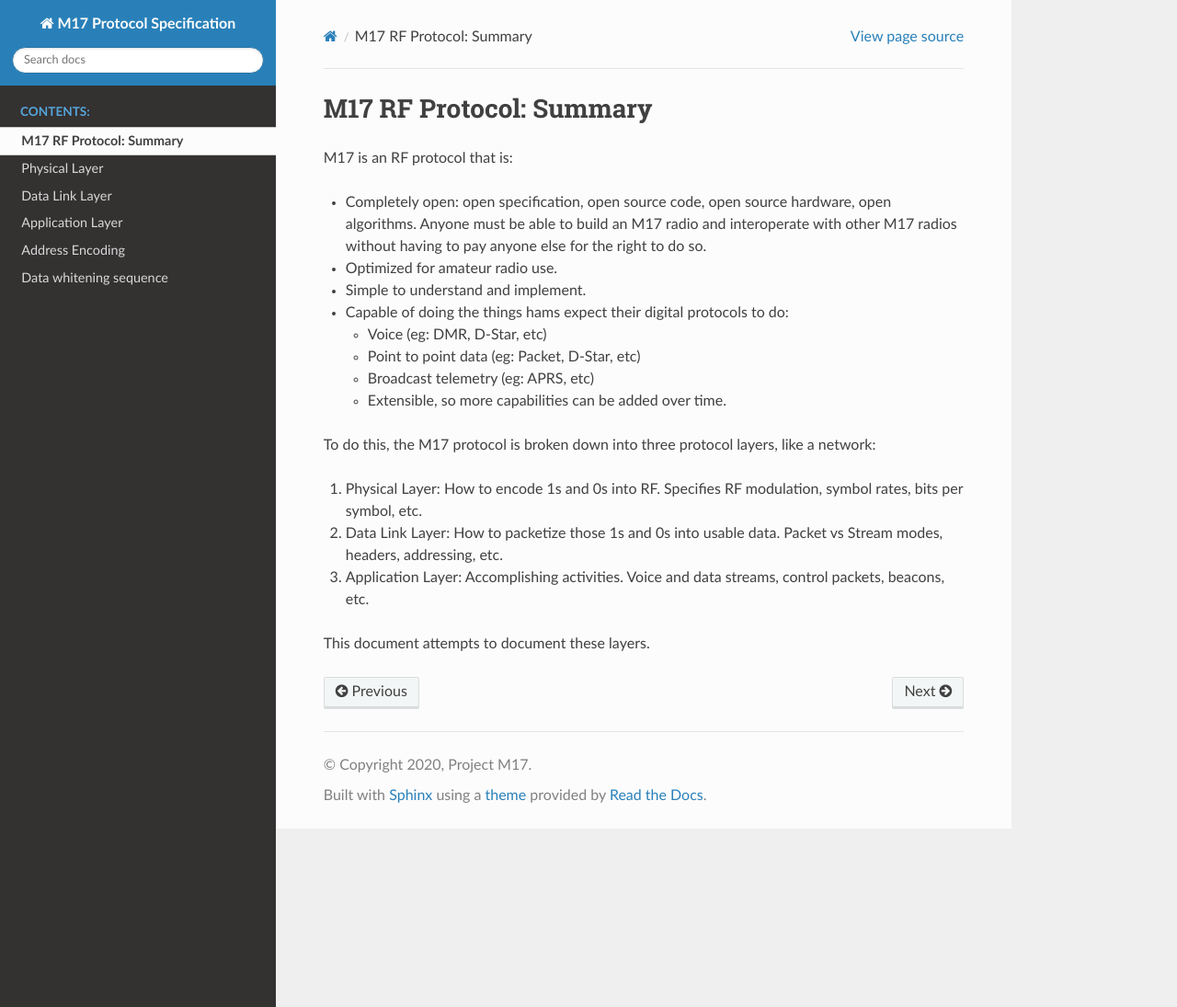
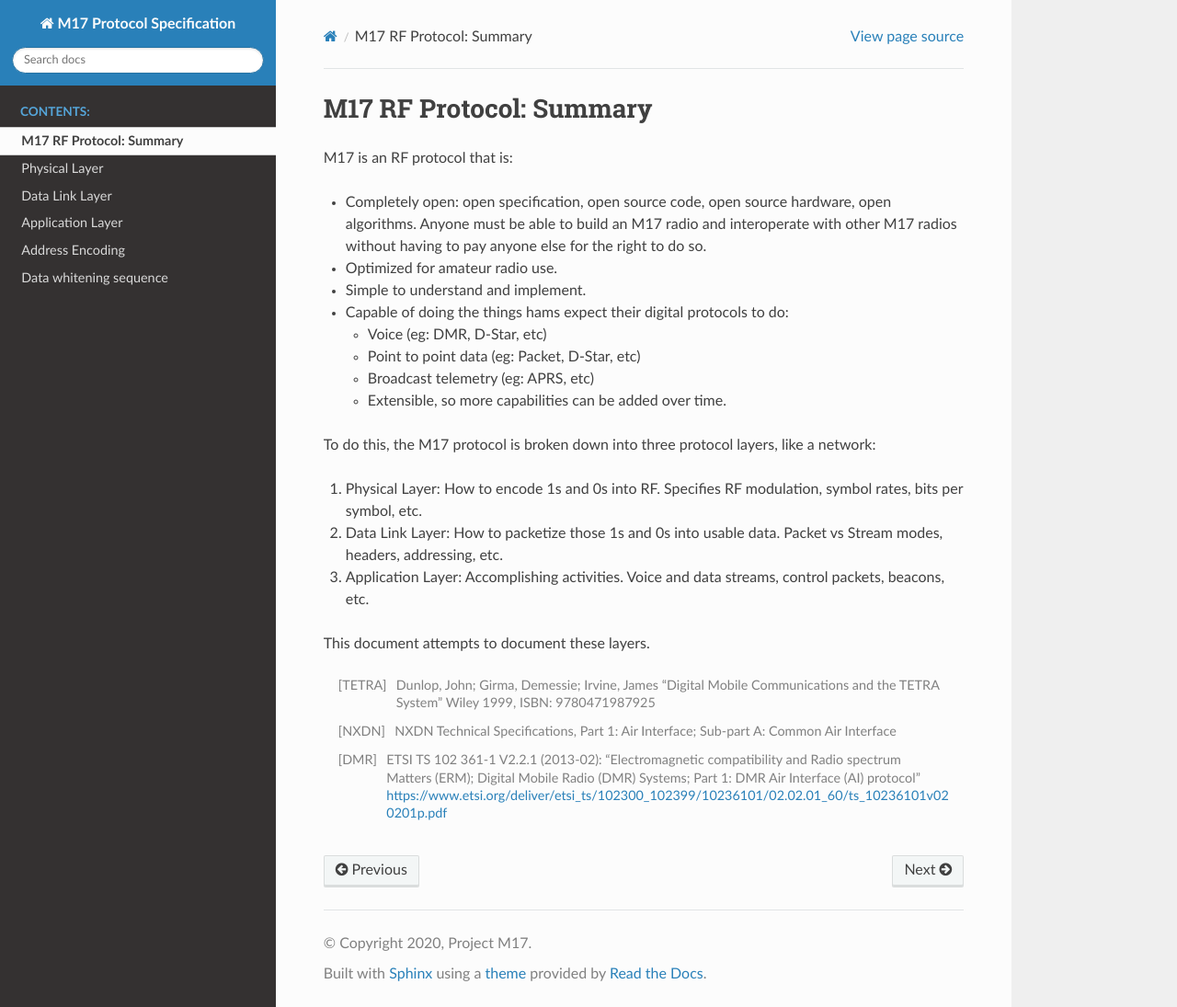
Before and after one commit to M17-Project/M17_spec, a Sphinx documentation site: the page built from docs/summary.rst, in a window 1280 px wide and 1095 px high. Shown: the whole window at 92% size. Built offline with Sphinx 7.4.7 and the Read the Docs theme 2.0.0, drawn with Linux system fonts in a browser that asks for light colours.

Commit message:
Add references and minor whitespace changes

```diff
--- a/docs/summary.rst
+++ b/docs/summary.rst
@@ -27,3 +27,16 @@ To do this, the M17 protocol is broken down into three protocol layers, like a n
    streams, control packets, beacons, etc.
 
 This document attempts to document these layers.
+
+.. [TETRA] Dunlop, John; Girma, Demessie; Irvine, James "Digital
+           Mobile Communications and the TETRA System" Wiley 1999,
+           ISBN: 9780471987925
+
+.. [NXDN] NXDN Technical Specifications, Part 1: Air Interface;
+          Sub-part A: Common Air Interface
+
+.. [DMR] ETSI TS 102 361-1 V2.2.1 (2013-02): "Electromagnetic
+         compatibility and Radio spectrum Matters (ERM); Digital
+         Mobile Radio (DMR) Systems; Part 1: DMR Air Interface (AI)
+         protocol"
+         https://www.etsi.org/deliver/etsi_ts/102300_102399/10236101/02.02.01_60/ts_10236101v020201p.pdf
```
Also changed, not shown: docs/physical_layer.rst (+10 -4 lines).
